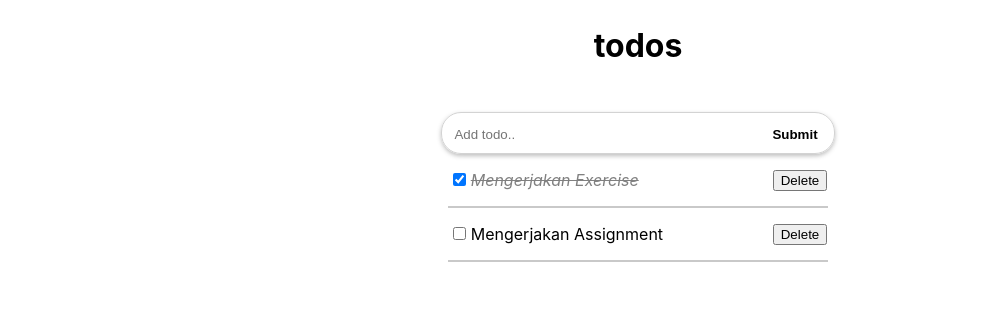
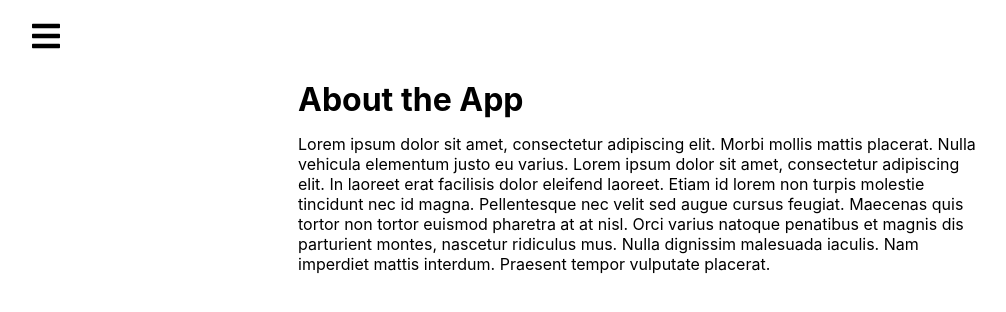
Before and after one commit to adiwahyudi/fe-task-alterra-academy, a React (Create React App) app: page /about/about-app in a window 1280 px wide. Shown: the top 312 px of the page, without its empty margins (2-1008 px from the left). Built offline with nearby package versions, Linux system fonts and the light colour scheme.

Commit message:
task-routing

```diff
--- a/package.json
+++ b/package.json
@@ -8,6 +8,8 @@
     "@testing-library/user-event": "^12.8.3",
     "react": "^17.0.2",
     "react-dom": "^17.0.2",
+    "react-icons": "^4.3.1",
+    "react-router-dom": "^5.2.0",
     "react-scripts": "4.0.3",
     "web-vitals": "^1.1.2"
   },
--- a/src/App.js
+++ b/src/App.js
@@ -1,11 +1,33 @@
 import './App.css';
-import { todoMock } from './mockData';
+import {BrowserRouter, Route, Switch } from 'react-router-dom'
 import ToDoPage from './Pages/ToDo/ToDoPage';
+import Navbar from './Pages/ToDo/components/SideNav/SideNav';
+import AboutApp from './Pages/ToDo/components/About/AboutApp';
+import AboutAuthor from './Pages/ToDo/components/About/AboutAuthor';
+import NotFound404 from './Pages/ToDo/components/NotFound404';
 
 function App() {
   return (
-    <div className="App">
-      <ToDoPage data={todoMock}/>
+    <div>
+      <BrowserRouter>
+        <Switch>
+          <Route path="/" exact>
+            <Navbar/>
+            <ToDoPage/>
+          </Route>
+          <Route path="/about/about-app">
+            <Navbar/>
+            <AboutApp/>
+          </Route>
+          <Route path="/about/about-author">
+            <Navbar/>
+            <AboutAuthor/>
+          </Route>
+          <Route path="*">
+            <NotFound404/>
+          </Route>
+        </Switch>
+      </BrowserRouter>
     </div>
   );
 }
--- /dev/null
+++ b/src/Pages/ToDo/components/About/About.module.css
@@ -0,0 +1,9 @@
+.title,
+.isi {
+  margin-left: 300px;
+}
+
+.isi {
+  margin-top: 15px;
+  margin-right: 300px;
+}
--- /dev/null
+++ b/src/Pages/ToDo/components/About/AboutApp.jsx
@@ -0,0 +1,11 @@
+import React from 'react'
+import style from './About.module.css'
+
+export default function AboutApp() {
+    return (
+        <div>
+            <h1 className={style.title}>About the App</h1>
+            <p className={style.isi}>Lorem ipsum dolor sit amet, consectetur adipiscing elit. Morbi mollis mattis placerat. Nulla vehicula elementum justo eu varius. Lorem ipsum dolor sit amet, consectetur adipiscing elit. In laoreet erat facilisis dolor eleifend laoreet. Etiam id lorem non turpis molestie tincidunt nec id magna. Pellentesque nec velit sed augue cursus feugiat. Maecenas quis tortor non tortor euismod pharetra at at nisl. Orci varius natoque penatibus et magnis dis parturient montes, nascetur ridiculus mus. Nulla dignissim malesuada iaculis. Nam imperdiet mattis interdum. Praesent tempor vulputate placerat.</p>
+        </div>
+    )
+}
--- /dev/null
+++ b/src/Pages/ToDo/components/About/AboutAuthor.jsx
@@ -0,0 +1,11 @@
+import React from 'react'
+import style from './About.module.css'
+
+export default function AboutAuthor() {
+    return (
+        <div>
+            <h1 className={style.title}>About the Author</h1>
+            <p className={style.isi}>Donec rhoncus vestibulum eros. In malesuada dolor vel dictum fermentum. Proin viverra metus tempor felis placerat pharetra. Duis eget ultricies ex, ut mattis eros. Aenean bibendum molestie leo, eget aliquet tellus semper pharetra. Duis ullamcorper dui ac risus tempor, sed placerat tellus aliquet. Suspendisse condimentum ante ut augue porttitor scelerisque.</p>
+        </div>
+    )
+}
--- a/src/Pages/ToDo/components/Components.module.css
+++ b/src/Pages/ToDo/components/Components.module.css
@@ -3,6 +3,7 @@
   background: white;
   padding: 5px 10px;
   margin-bottom: 20px;
+  text-align: center;
 }
 
 /* ToDo */
@@ -51,6 +52,7 @@
 .inputContainer {
   padding: 10px;
   margin: auto;
+  margin-bottom: 5px;
   width: fit-content;
   border-width: 1px;
   border-color: lightgray;
@@ -77,3 +79,36 @@
 .handleSubmit:hover {
   color: greenyellow;
 }
+
+.checkButton {
+  margin-left: 10px;
+}
+
+.container-404 {
+  display: flex;
+  justify-content: center;
+  text-align: center;
+}
+.title404 {
+  font-size: 80px;
+}
+.message404 {
+  font-size: 40px;
+}
+.not-found {
+  padding: 230px;
+  text-align: center;
+}
+.btn-back {
+  font-weight: 600p;
+  color: white;
+  background-color: #5e7fdc;
+  border: #5e7fdc;
+  border-radius: 5px;
+  margin-top: 10px;
+  padding: 10px 30px;
+}
+
+.btn-back:hover {
+  background-color: #0d4dff;
+}
--- /dev/null
+++ b/src/Pages/ToDo/components/NotFound404.jsx
@@ -0,0 +1,18 @@
+import React from 'react'
+import style from './Components.module.css'
+import {useHistory} from 'react-router-dom'
+
+export default function NotFound404() {
+    const history = useHistory();
+
+    function toHome() {
+        history.push('/');
+    }
+    return (
+        <div className={style['not-found']}>
+            <h1 className={style.title404}>404</h1>
+            <p className={style.message404}>Something went wrong!</p>
+            <button className={style['btn-back']} onClick={toHome}>RETURN TO HOME</button>
+        </div>
+    )
+}
--- /dev/null
+++ b/src/Pages/ToDo/components/SideNav/SideNav.css
@@ -0,0 +1,90 @@
+@import url("https://fonts.googleapis.com/css2?family=Lato&display=swap");
+
+* {
+  box-sizing: border-box;
+  margin: 0;
+  padding: 0;
+  /* font-family: 'Lato', sans-serif; */
+}
+
+.home,
+.reports,
+.products {
+  display: flex;
+  height: 90vh;
+  align-items: center;
+  justify-content: center;
+  font-size: 3rem;
+}
+
+.navbar {
+  height: 80px;
+  display: flex;
+  justify-content: start;
+  align-items: center;
+}
+
+.menu-bars {
+  margin-left: 2rem;
+  font-size: 2rem;
+  background: none;
+}
+
+.nav-menu {
+  background-color: #3a8b8c;
+  width: 250px;
+  height: 100vh;
+  display: flex;
+  justify-content: center;
+  position: fixed;
+  top: 0;
+  left: -100%;
+  transition: 850ms;
+}
+
+.nav-menu.active {
+  left: 0;
+  transition: 350ms;
+}
+
+.nav-text {
+  display: flex;
+  justify-content: start;
+  align-items: center;
+  padding: 8px 0px 8px 16px;
+  list-style: none;
+  height: 60px;
+}
+
+.nav-text a {
+  text-decoration: none;
+  color: #66e7c6;
+  font-size: 18px;
+  width: 95%;
+  height: 100%;
+  display: flex;
+  align-items: center;
+  padding: 0 16px;
+  border-radius: 4px;
+}
+
+.nav-text a:hover {
+  background-color: #aaa;
+}
+
+.nav-menu-items {
+  width: 100%;
+}
+
+.navbar-toggle {
+  background-color: #3a8b8c;
+  width: 100%;
+  height: 80px;
+  display: flex;
+  justify-content: start;
+  align-items: center;
+}
+
+span {
+  margin-left: 16px;
+}
--- /dev/null
+++ b/src/Pages/ToDo/components/SideNav/SideNav.jsx
@@ -0,0 +1,51 @@
+import React, { useState } from 'react';
+import * as FaIcons from 'react-icons/fa';
+import * as AiIcons from 'react-icons/ai';
+import { Link } from 'react-router-dom';
+import './SideNav.css'
+import { IconContext } from 'react-icons';
+
+export default function SideNav() {
+
+  const [sidebar, setSidebar] = useState(false);
+
+  const showSidebar = () => setSidebar(!sidebar);
+
+  return (
+    <div>
+      <IconContext.Provider value={{ color: 'black' }}>
+        <div className='navbar'>
+          <Link className='menu-bars'>
+            <FaIcons.FaBars onClick={showSidebar} />
+          </Link>
+        </div>
+        <nav className={sidebar ? 'nav-menu active' : 'nav-menu'}>
+          <ul className='nav-menu-items' onClick={showSidebar}>
+            <li className='navbar-toggle'>
+              <Link to='#' className='menu-bars'>
+                <IconContext.Provider value={{ color: 'white' }}>
+                  <AiIcons.AiOutlineClose />
+                </IconContext.Provider>
+              </Link>
+            </li>
+            <li className='nav-text'>
+              <Link to='/'>
+                <span>Home</span>
+              </Link>
+            </li>
+            <li className='nav-text'>
+              <Link to='/about/about-app'>
+                <span>About App</span>
+              </Link>
+            </li>
+            <li className='nav-text'>
+              <Link to='/about/about-author'>
+                <span>About Author</span>
+              </Link>
+            </li>
+          </ul>
+        </nav>
+      </IconContext.Provider>
+    </div>
+  )
+}
--- a/src/Pages/ToDo/components/ToDo.jsx
+++ b/src/Pages/ToDo/components/ToDo.jsx
@@ -5,7 +5,7 @@ export default function ToDo({ item, deleteToDo, toggleToDoStatus }) {
         <tr className={style.row}>
             <td>
                 <input
-                style={{ cursor: "pointer" }}
+                style={{ cursor: "pointer" , marginRight: "5px"}}
                 defaultChecked={item.completed ? true : false}
                 type="checkbox"
                 onClick={() => toggleToDoStatus(item.id)}
--- a/src/mockData.js
+++ /dev/null
@@ -1,22 +0,0 @@
-export const todoMock = [
-    {
-      id: 1,
-      title: "Membuat Komponen",
-      completed: true,
-    },
-    {
-      id: 2,
-      title: "Unit Testing",
-      completed: false,
-    },
-    {
-      id: 3,
-      title: "Setup Development Environment",
-      completed: true,
-    },
-    {
-      id: 4,
-      title: "Deploy ke server",
-      completed: false,
-    },
-  ]
```
Also changed, not shown: 1 other file (tests, documents, lock files or other folders).
